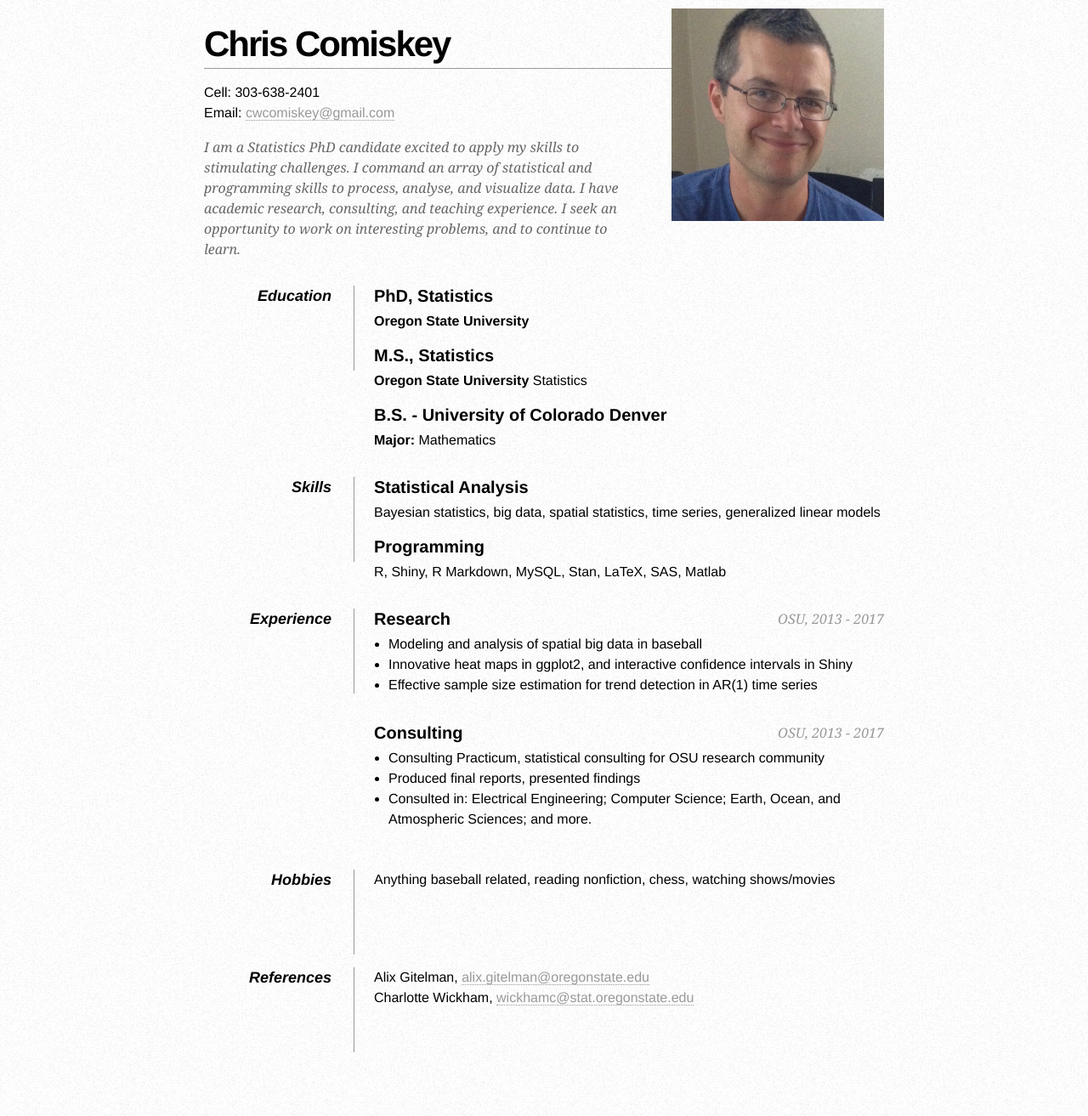
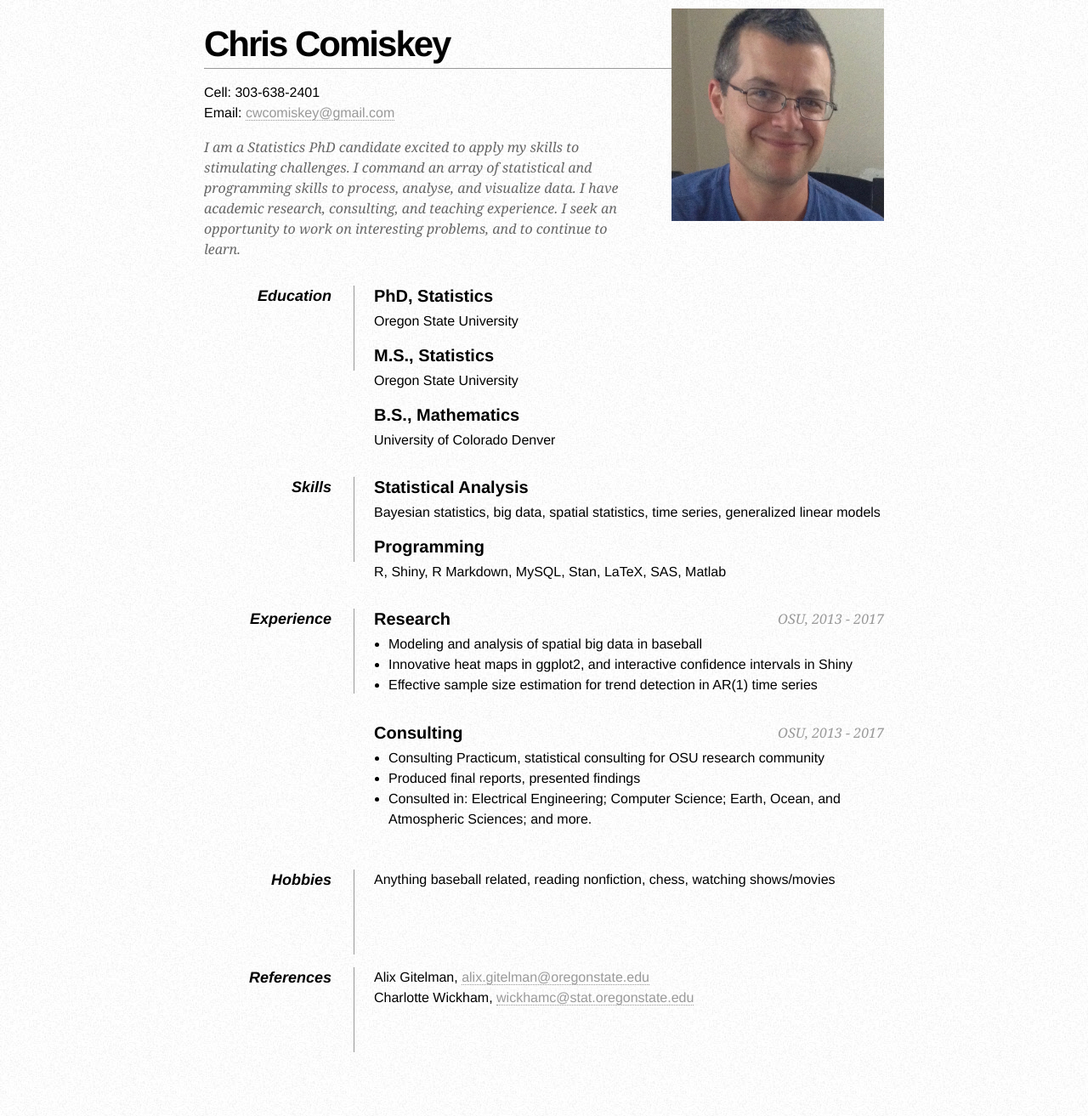
Before and after one commit to cwcomiskey/cwcomiskey.github.io, a Jekyll site: the page resume/index.html, which Jekyll copies as it is, in a window 1280 px wide. Shown: the whole page at 85% size. Built offline with Jekyll 4.4.1, drawn with Linux system fonts in a browser that asks for light colours.

Commit message:
Update index.html

```diff
--- a/resume/index.html
+++ b/resume/index.html
@@ -64,17 +64,17 @@
             <dt>Education</dt>
             <dd>
                 <h2>PhD, Statistics </h2>
-                <p><strong>Oregon State University </strong> <!-- Statistics<br  /> -->
+                <p> Oregon State University
             </dd>
 
              <dd>
                 <h2>M.S., Statistics </h2>
-                <p><strong> Oregon State University </strong> Statistics<br />
+                <p> Oregon State University
             </dd>
 
             <dd>
-                <h2>B.S. - University of Colorado Denver</h2>
-                <p><strong>Major:</strong> Mathematics<br />
+                <h2>B.S., Mathematics </h2>
+                <p> University of Colorado Denver
             </dd>
 
             <dd class="clear"></dd>
```
